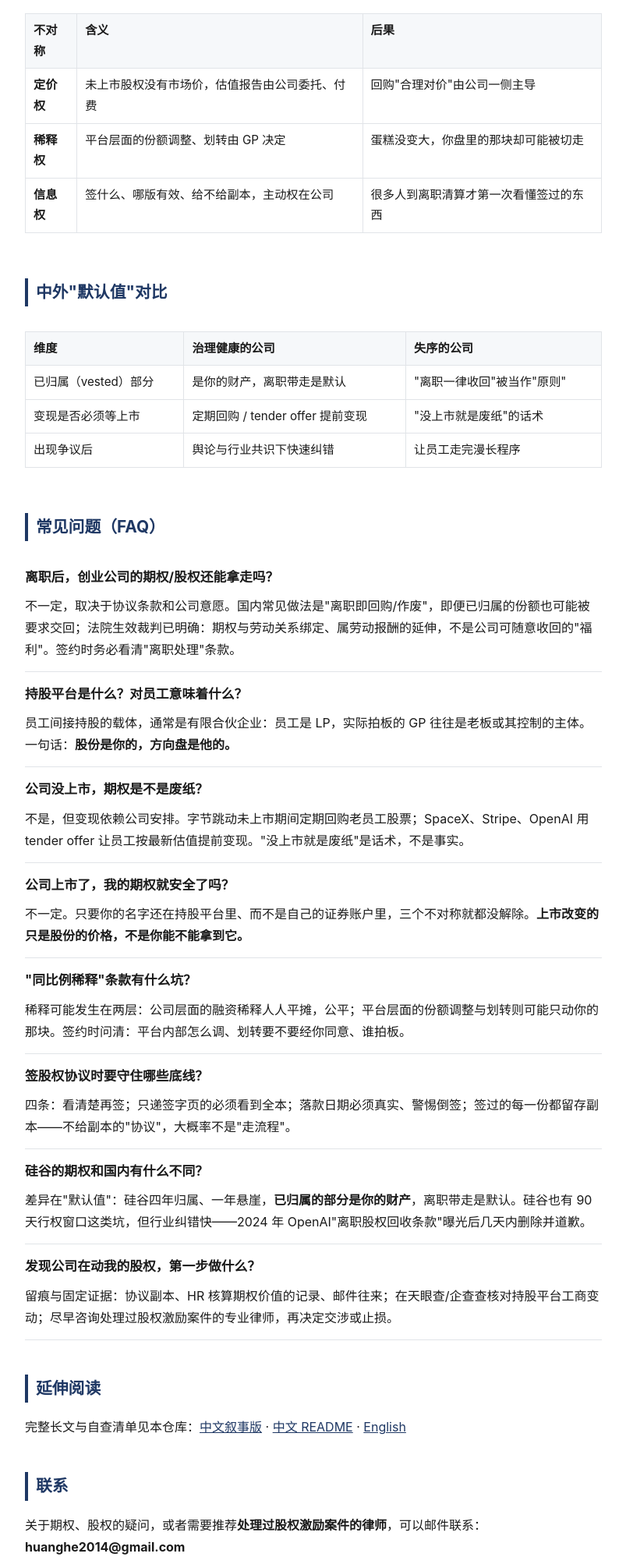
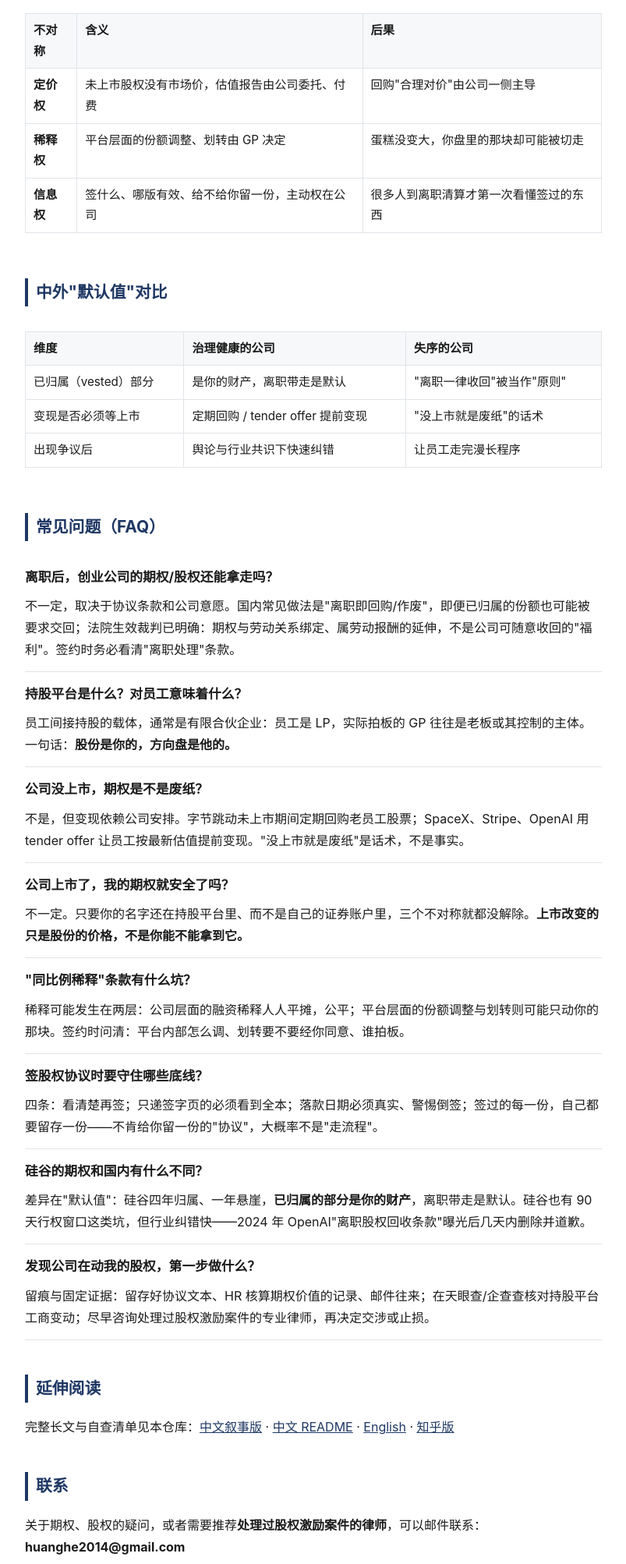
Before and after one commit to huanghe/startup-equity-guide, a plain HTML site: page index.html in a window 1280 px wide. Shown: the part 354-2360 px from the top of the page at 78% size, without its empty margins (238-1041 px from the left). Drawn offline with Linux system fonts and the light colour scheme.

Commit message:
统一'留存一份'措辞；加入知乎版互链

```diff
--- a/index.html
+++ b/index.html
@@ -60,7 +60,7 @@
       "name": "签股权或期权协议时要守住哪些底线？",
       "acceptedAnswer": {
         "@type": "Answer",
-        "text": "四条底线：一、看清楚再签，没看明白就把文件拿回去研究；二、只递签字页的必须看到全本；三、落款日期必须真实，警惕倒签；四、签过的每一份都要留存副本——不给员工副本的“协议”，大概率不是“走个流程”。"
+        "text": "四条底线：一、看清楚再签，没看明白就把文件拿回去研究；二、只递签字页的必须看到全本；三、落款日期必须真实，警惕倒签；四、签过的每一份，自己都要留存一份——不肯给员工留一份的“协议”，大概率不是“走个流程”。"
       }
     },
     {
@@ -76,7 +76,7 @@
       "name": "发现公司在动我的股权，第一步该做什么？",
       "acceptedAnswer": {
         "@type": "Answer",
-        "text": "第一步是留痕与固定证据：保存协议副本、HR 核算期权价值的聊天记录和邮件往来；在天眼查、企查查等平台核对持股平台的工商变动；尽早咨询处理过股权激励案件的专业律师，再决定交涉或止损。能够站出来说话的人，靠的都是留过痕的东西。"
+        "text": "第一步是留痕与固定证据：留存好协议文本、HR 核算期权价值的聊天记录和邮件往来；在天眼查、企查查等平台核对持股平台的工商变动；尽早咨询处理过股权激励案件的专业律师，再决定交涉或止损。能够站出来说话的人，靠的都是留过痕的东西。"
       }
     }
   ]
@@ -122,7 +122,7 @@
   <tr><th>不对称</th><th>含义</th><th>后果</th></tr>
   <tr><td><strong>定价权</strong></td><td>未上市股权没有市场价，估值报告由公司委托、付费</td><td>回购"合理对价"由公司一侧主导</td></tr>
   <tr><td><strong>稀释权</strong></td><td>平台层面的份额调整、划转由 GP 决定</td><td>蛋糕没变大，你盘里的那块却可能被切走</td></tr>
-  <tr><td><strong>信息权</strong></td><td>签什么、哪版有效、给不给副本，主动权在公司</td><td>很多人到离职清算才第一次看懂签过的东西</td></tr>
+  <tr><td><strong>信息权</strong></td><td>签什么、哪版有效、给不给你留一份，主动权在公司</td><td>很多人到离职清算才第一次看懂签过的东西</td></tr>
 </table>
 </div>
 
@@ -154,16 +154,16 @@
 <p>稀释可能发生在两层：公司层面的融资稀释人人平摊，公平；平台层面的份额调整与划转则可能只动你的那块。签约时问清：平台内部怎么调、划转要不要经你同意、谁拍板。</p></div>
 
 <div class="faq-item"><h3>签股权协议时要守住哪些底线？</h3>
-<p>四条：看清楚再签；只递签字页的必须看到全本；落款日期必须真实、警惕倒签；签过的每一份都留存副本——不给副本的"协议"，大概率不是"走流程"。</p></div>
+<p>四条：看清楚再签；只递签字页的必须看到全本；落款日期必须真实、警惕倒签；签过的每一份，自己都要留存一份——不肯给你留一份的"协议"，大概率不是"走流程"。</p></div>
 
 <div class="faq-item"><h3>硅谷的期权和国内有什么不同？</h3>
 <p>差异在"默认值"：硅谷四年归属、一年悬崖，<strong>已归属的部分是你的财产</strong>，离职带走是默认。硅谷也有 90 天行权窗口这类坑，但行业纠错快——2024 年 OpenAI"离职股权回收条款"曝光后几天内删除并道歉。</p></div>
 
 <div class="faq-item"><h3>发现公司在动我的股权，第一步做什么？</h3>
-<p>留痕与固定证据：协议副本、HR 核算期权价值的记录、邮件往来；在天眼查/企查查核对持股平台工商变动；尽早咨询处理过股权激励案件的专业律师，再决定交涉或止损。</p></div>
+<p>留痕与固定证据：留存好协议文本、HR 核算期权价值的记录、邮件往来；在天眼查/企查查核对持股平台工商变动；尽早咨询处理过股权激励案件的专业律师，再决定交涉或止损。</p></div>
 
 <h2>延伸阅读</h2>
-<p>完整长文与自查清单见本仓库：<a href="./ARTICLE.md">中文叙事版</a> · <a href="./README.md">中文 README</a> · <a href="./README_EN.md">English</a></p>
+<p>完整长文与自查清单见本仓库：<a href="./ARTICLE.md">中文叙事版</a> · <a href="./README.md">中文 README</a> · <a href="./README_EN.md">English</a> · <a href="https://zhuanlan.zhihu.com/p/2067665131052463319">知乎版</a></p>
 
 <h2>联系</h2>
 <p>关于期权、股权的疑问，或者需要推荐<strong>处理过股权激励案件的律师</strong>，可以邮件联系：<strong>huanghe2014@gmail.com</strong></p>
```
Also changed, not shown: 3 other files.
